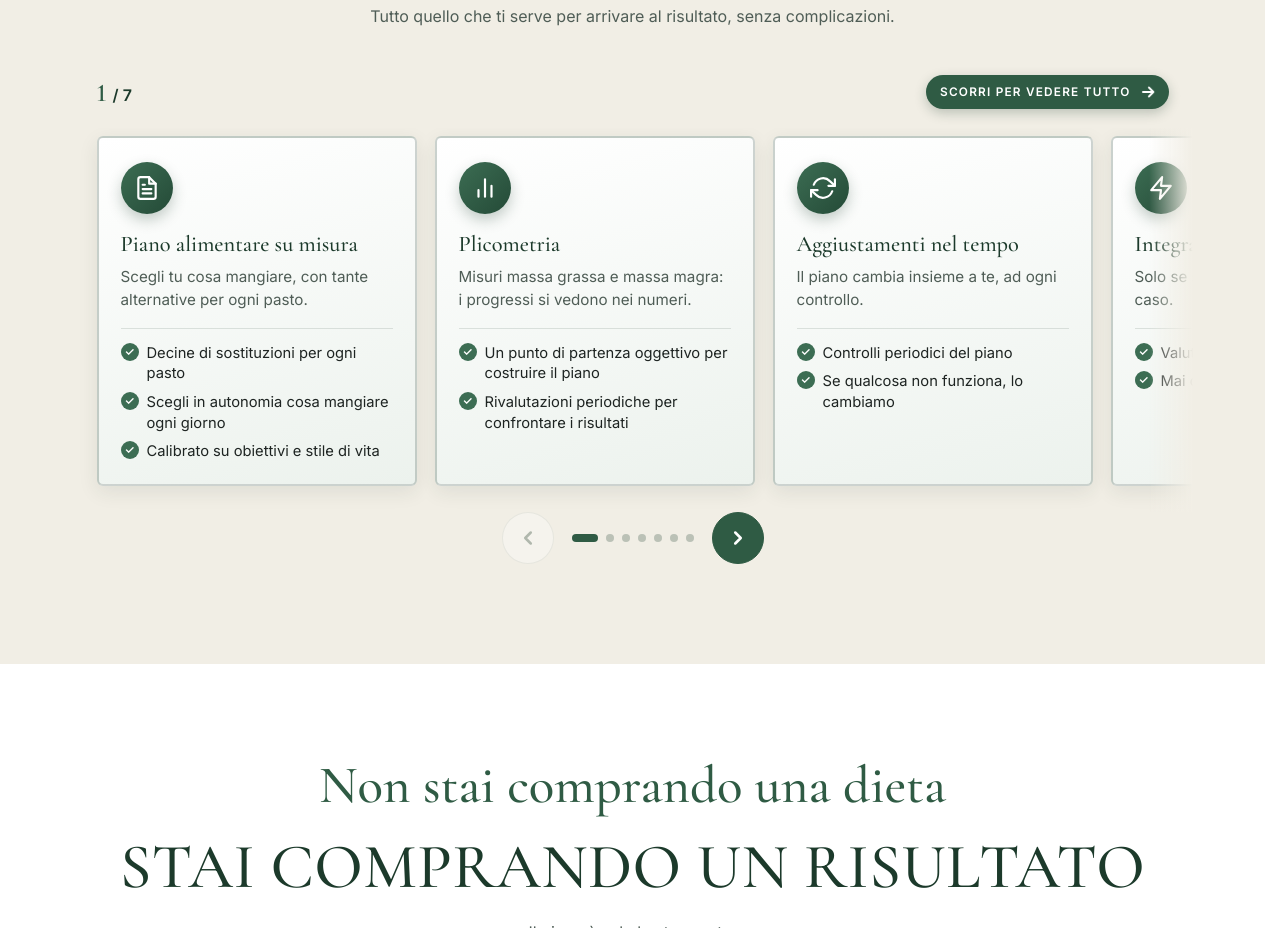
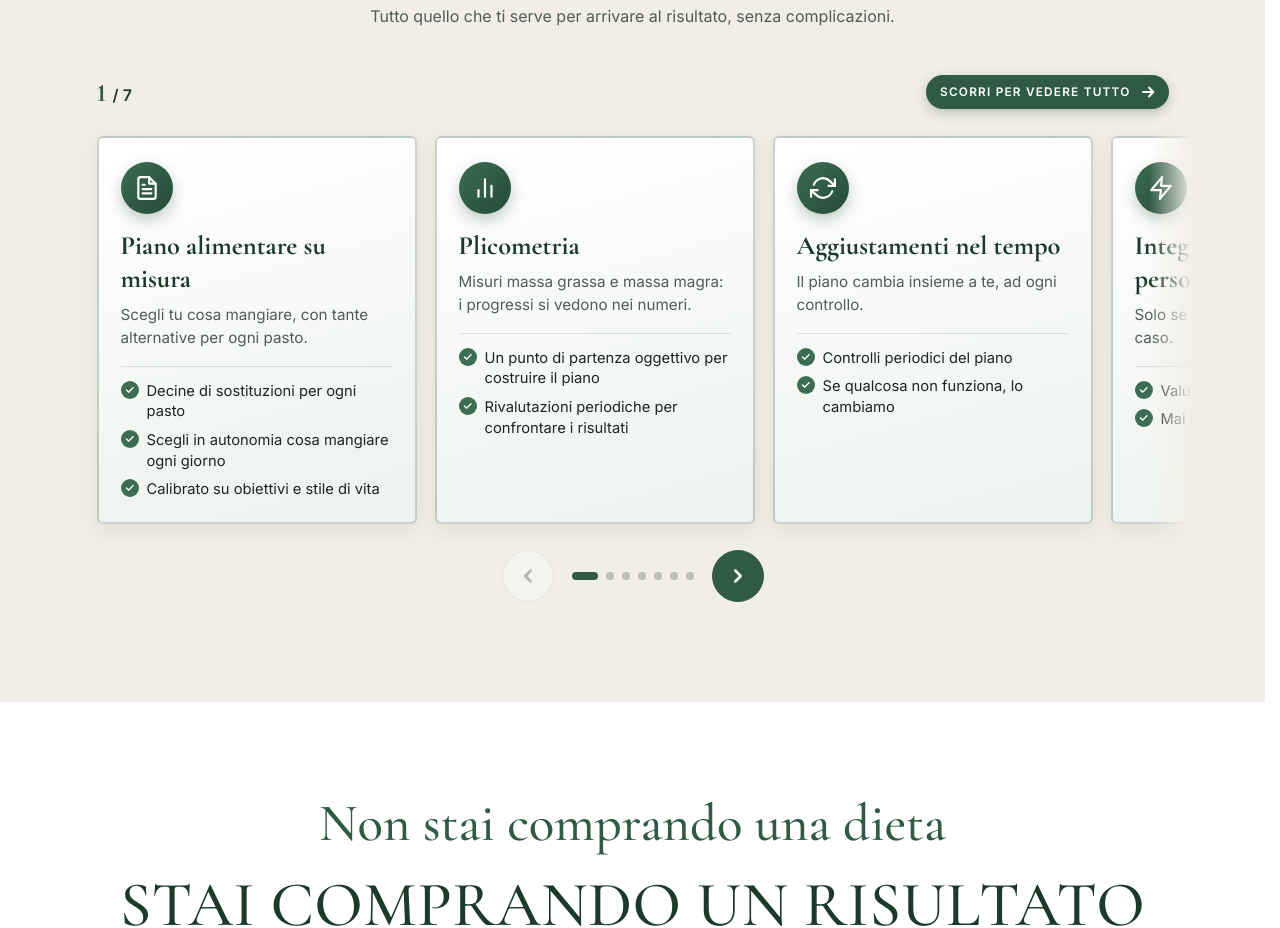
Before and after one commit to lorenzorizzi1209/sofiafenzi-dietista, a plain HTML site: page index.html in a window 1280 px wide. Shown: the part 3100-4028 px from the top of the page. Drawn offline with nearby package versions, Linux system fonts and the light colour scheme.

Commit message:
Ingrandisce e ispessisce il titolo delle card di Cosa comprende

```diff
--- a/cookie-policy.html
+++ b/cookie-policy.html
@@ -7,7 +7,7 @@
 <title>Cookie Policy | Sofia Fenzi - Dietista</title>
 <link rel="preconnect" href="https://fonts.googleapis.com">
 <link rel="preconnect" href="https://fonts.gstatic.com" crossorigin>
-<link href="https://fonts.googleapis.com/css2?family=Cormorant+Garamond:ital,wght@0,400;0,500;0,600;1,400;1,500&family=Inter:wght@400;500;600&display=swap" rel="stylesheet">
+<link href="https://fonts.googleapis.com/css2?family=Cormorant+Garamond:ital,wght@0,400;0,500;0,600;0,700;1,400;1,500&family=Inter:wght@400;500;600&display=swap" rel="stylesheet">
 <link rel="stylesheet" href="style.css?v=20261115">
 </head>
 <body>
--- a/index.html
+++ b/index.html
@@ -8,7 +8,7 @@
 
 <link rel="preconnect" href="https://fonts.googleapis.com">
 <link rel="preconnect" href="https://fonts.gstatic.com" crossorigin>
-<link href="https://fonts.googleapis.com/css2?family=Cormorant+Garamond:ital,wght@0,400;0,500;0,600;1,400;1,500&family=Inter:wght@400;500;600&display=swap" rel="stylesheet">
+<link href="https://fonts.googleapis.com/css2?family=Cormorant+Garamond:ital,wght@0,400;0,500;0,600;0,700;1,400;1,500&family=Inter:wght@400;500;600&display=swap" rel="stylesheet">
 <link rel="stylesheet" href="style.css?v=20261115">
 </head>
 <body>
--- a/style.css
+++ b/style.css
@@ -935,8 +935,8 @@ html {
   margin-bottom: 8px;
   color: var(--green-900);
   font-family: var(--serif);
-  font-size: 1.4rem;
-  font-weight: 500;
+  font-size: 1.65rem;
+  font-weight: 700;
   line-height: 1.25;
 }
 
@@ -1133,7 +1133,7 @@ html {
     scroll-snap-stop: always; /* una swipe = una card */
   }
   .inc-title {
-    font-size: 1.3rem;
+    font-size: 1.5rem;
   }
   .inc-top {
     gap: 4px 10px;
```
